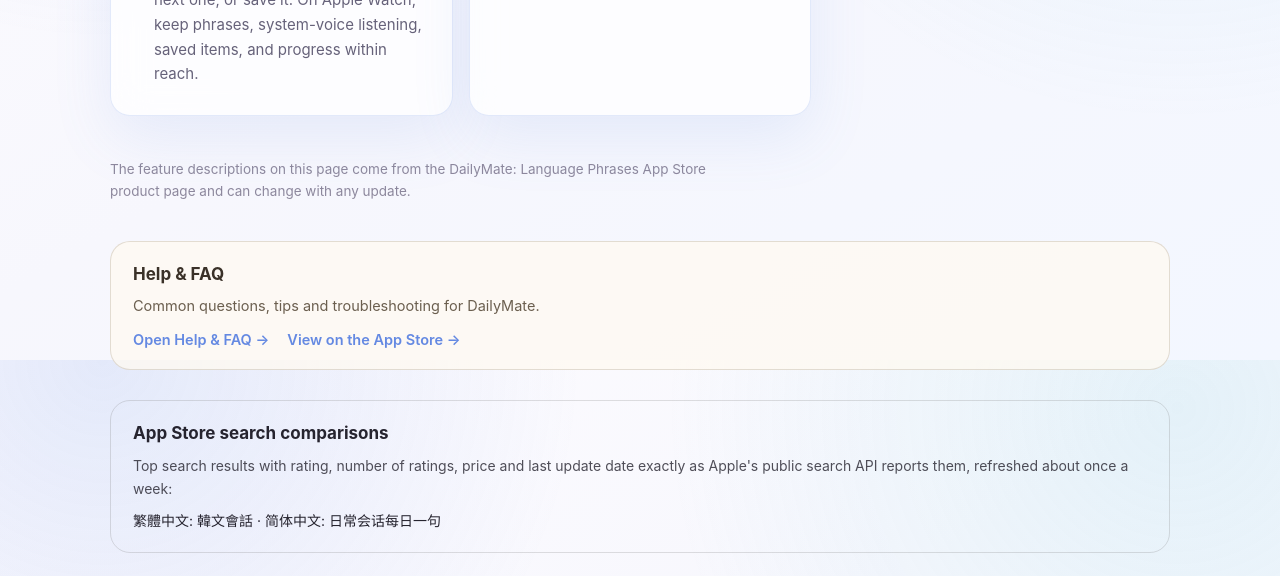
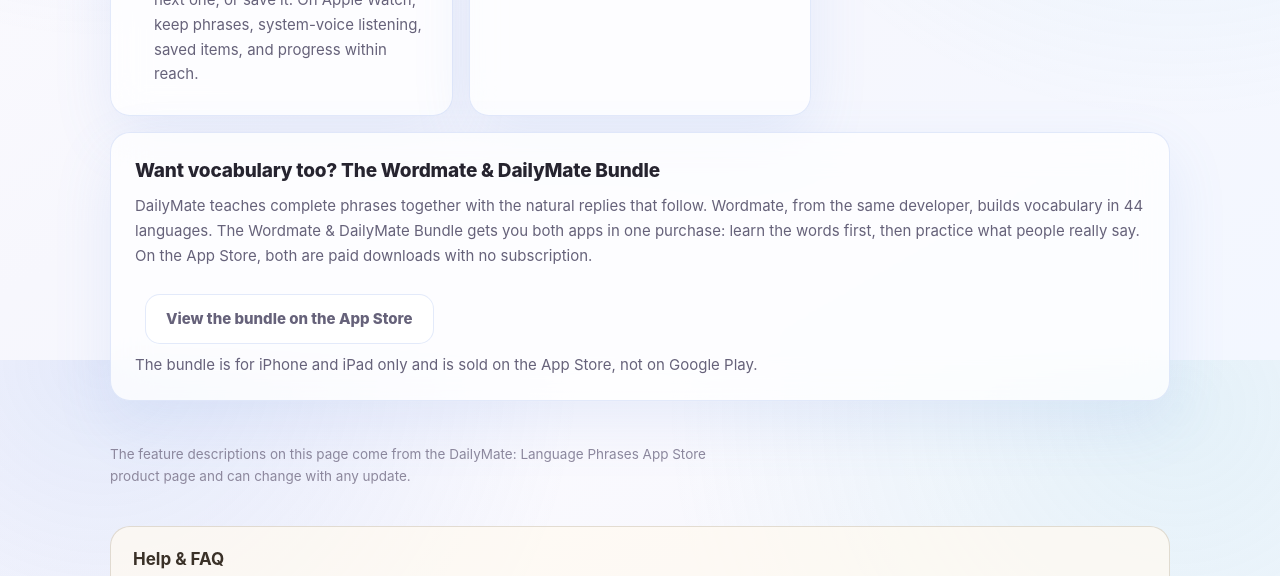
Before and after one commit to alice51849/dailymate-support, a plain HTML site: page index.html in a window 1280 px wide. Shown: the part 1240-1816 px from the top of the page. Drawn offline with Linux system fonts and the light colour scheme.

Commit message:
英文首頁加語言包段（首屏留單款、組合包直連 ct=bundle_lang_dmen）
Claude-Session: https://claude.ai/code/session_01J1xqKHpJxoG1PdA1y4Ka4Y

```diff
--- a/index.html
+++ b/index.html
@@ -162,6 +162,7 @@ h1{margin:14px 0 8px;font-size:clamp(29px,5vw,43px);font-weight:850;letter-spaci
 <section class="card wide"><h2>What DailyMate: Language Phrases does</h2><p>Learn a language in the form you actually use it: complete sentences, not isolated vocabulary. DailyMate brings together 8,400 practical phrases across 47 learning languages, 14 everyday topics, and 84 real-life situations. One purchase. No subscription.</p></section>
 <section class="card"><h2>Features at a glance</h2><ul><li>Build useful language from full sentences that fit real situations.</li><li>8,400 complete, practical phrases</li><li>47 learning languages</li><li>14 everyday topics and 84 situations</li><li>In every topic: 200 beginner, 200 intermediate, and 200 advanced phrases</li><li>Listening with system voices matched to the selected language</li><li>Saved phrases and separate progress for each learning language</li><li>Start with essential beginner phrases, move into more detailed intermediate language, and continue with precise advanced expressions. Every topic gives each level its own set of 200 phrases.</li><li>Listen to complete phrases with the matching system voice. Save the lines you want close at hand, then return to that learning language’s progress.</li><li>Use the interactive Home Screen Widget to view a phrase, move to the next one, or save it. On Apple Watch, keep phrases, system-voice listening, saved items, and progress within reach.</li></ul></section>
 <section class="card"><h2>Privacy at a glance</h2><p>The short version: no account needed, no personal data collected, no third-party advertising, no third-party analytics.</p><p><a href="privacy.html">Privacy →</a></p></section>
+<section class="card wide" id="bundle"><h2>Want vocabulary too? The Wordmate &amp; DailyMate Bundle</h2><p>DailyMate teaches complete phrases together with the natural replies that follow. Wordmate, from the same developer, builds vocabulary in 44 languages. The Wordmate &amp; DailyMate Bundle gets you both apps in one purchase: learn the words first, then practice what people really say. On the App Store, both are paid downloads with no subscription.</p><p><a class="cta-quiet" href="https://apps.apple.com/us/app-bundle/id6836187360?pt=118326163&amp;ct=bundle_lang_dmen&amp;mt=8">View the bundle on the App Store</a></p><p class="note">The bundle is for iPhone and iPad only and is sold on the App Store, not on Google Play.</p></section>
 </div>
 <p class="note">The feature descriptions on this page come from the DailyMate: Language Phrases App Store product page and can change with any update.</p>
 </main>
```
